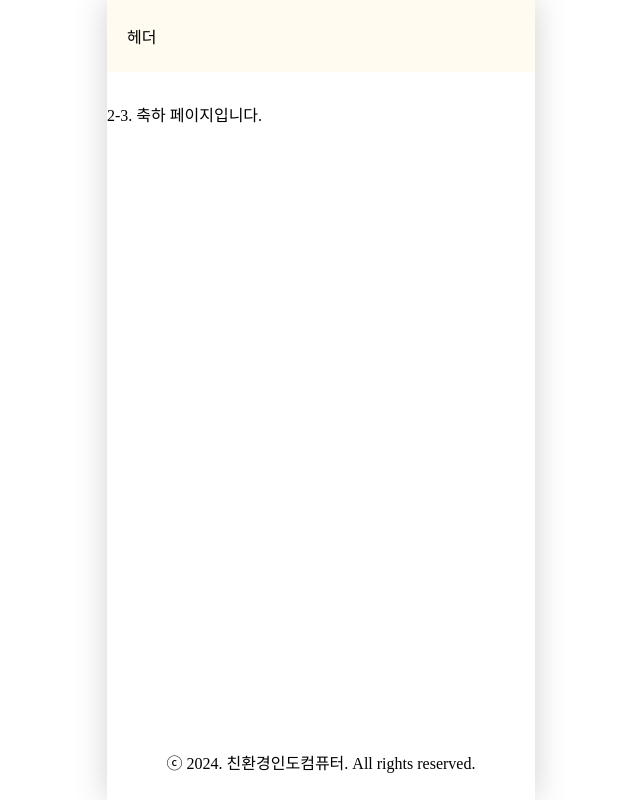
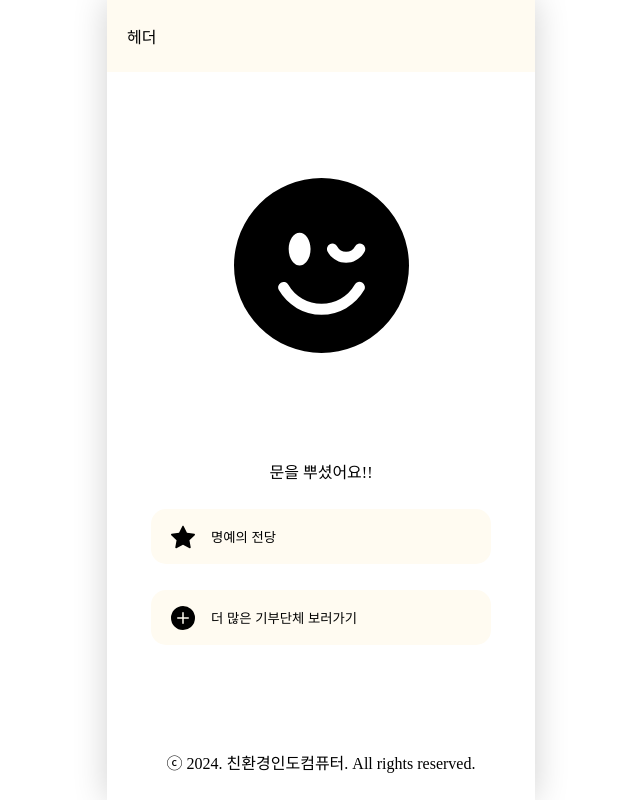
Before and after one commit to 2024-HUFSummer-HACKATHON/EnvIndiaComputer, a React (Create React App) app: page /donate/celebrate in a window 1280 px wide. Shown: the whole page, without its empty margins (319-959 px from the left). Built offline with nearby package versions, Linux system fonts and the light colour scheme.

Commit message:
design: 2-3 기부 완료 후 축하페이지 css 작업 완료

```diff
--- a/src/components/BlockButtons.js
+++ b/src/components/BlockButtons.js
@@ -5,7 +5,7 @@ const Button = styled.button`
     display: flex;
     flex-direction: row;
     align-items: center;
-    margin: 50px auto;
+    margin: 26px auto;
     background-color: #FFFBF1;
     width: 340px;
     height: 55px;
--- a/src/pages/DonateCelebrate.jsx
+++ b/src/pages/DonateCelebrate.jsx
@@ -1,10 +1,34 @@
 import React from 'react'
+import { BsEmojiWinkFill, BsFillStarFill, BsPlusCircleFill } from "react-icons/bs";
+import styled from 'styled-components';
+import BlockButtons from '../components/BlockButtons';
+
+const Icon = styled.div`
+  margin: 106px 0;
+  display: flex;
+  flex-direction: row;
+  justify-content: center;
+  .icons{
+    width: 175px;
+    height: 175px;
+  }
+`
+const CelebrateText = styled.div`
+  display: flex;
+  flex-direction: row;
+  justify-content: center;
+`
 
 function DonateCelebrate() {
   return (
-    <div>
-      2-3. 축하 페이지입니다.
-    </div>
+    <>
+      <Icon>
+        <BsEmojiWinkFill className='icons'/>
+      </Icon>
+      <CelebrateText>문을 뿌셨어요!!</CelebrateText>
+      <BlockButtons icon={<BsFillStarFill/>} text={ "명예의 전당" }/>
+      <BlockButtons icon={<BsPlusCircleFill/>} text={ "더 많은 기부단체 보러가기" }/>
+    </>
   )
 }
 
--- a/src/pages/Main.jsx
+++ b/src/pages/Main.jsx
@@ -22,7 +22,7 @@ const DonateDescription = styled.div`
 `
 const Box = styled.div`
   width: 340px;
-  height: 190px;
+  height: 190px; //나중에 api연동하고나면 height빼기-이미지 크기에 맞게 늘어나게끔하기위해
   background-color: #FFFBF1;
   border-radius: 35px;
   display: flex;
```
